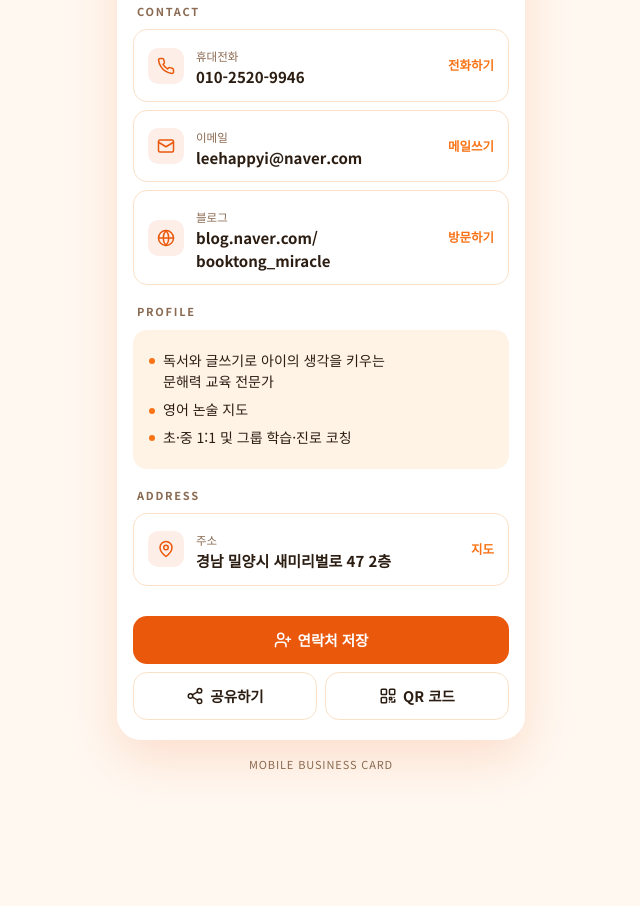
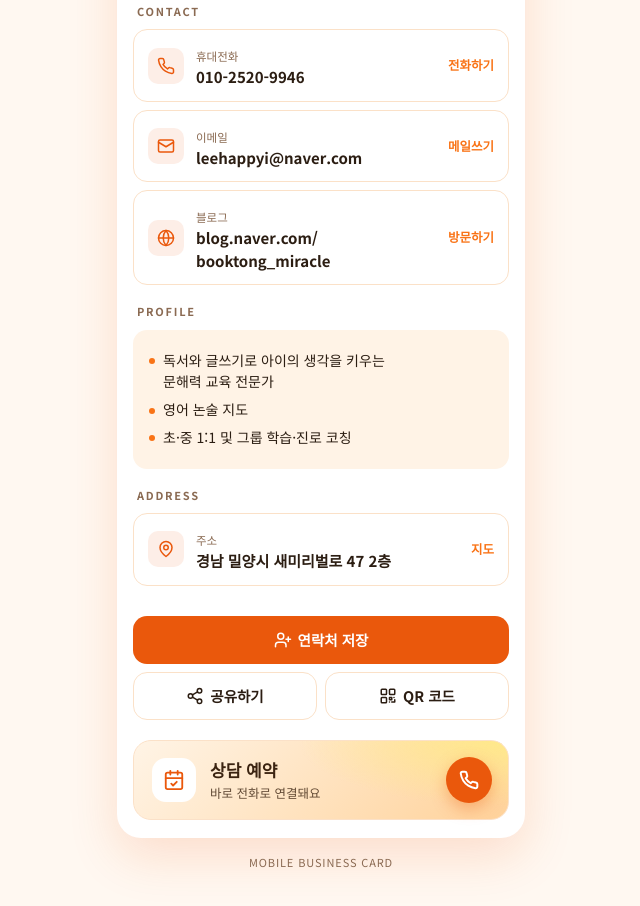
Before and after one commit to leehappyi0216-bot/namecard, a plain HTML site: page index.html in a window 1280 px wide. Shown: the part 293-1199 px from the top of the page, without its empty margins (319-959 px from the left). Before the commit the page ends 1105 px from the top, so only its background shows below. Drawn offline with nearby package versions, Linux system fonts and the light colour scheme.

Commit message:
카드 맨 아래 상담 예약 칸 추가 (전화 바로 연결)
Co-Authored-By: Claude Opus 5.5 <noreply@anthropic.com>

```diff
--- a/index.html
+++ b/index.html
@@ -141,6 +141,32 @@
   }
   .btn svg { width: 18px; height: 18px; }
   .btn.primary { background: var(--brand); color: var(--on-brand); border-color: transparent; grid-column: 1 / -1; }
+
+  /* 상담 예약 (카드 맨 아래) */
+  .booking {
+    display: flex; align-items: center; gap: 14px; text-decoration: none;
+    margin: 0 16px 18px; padding: 16px 16px 16px 18px; border-radius: 18px;
+    color: var(--hero-text);
+    background:
+      radial-gradient(80% 120% at 100% 0%, var(--hero-glow), transparent 70%),
+      linear-gradient(135deg, var(--hero-1), var(--hero-2));
+    border: 1px solid var(--line);
+    transition: transform .15s;
+  }
+  .booking:active { transform: scale(.985); }
+  .booking-ico {
+    width: 44px; height: 44px; border-radius: 14px; flex: none; display: grid; place-items: center;
+    background: #fff; color: #ea580c;
+  }
+  .booking-ico svg { width: 22px; height: 22px; }
+  .booking-main { flex: 1; min-width: 0; display: flex; flex-direction: column; }
+  .booking-title { font-size: 17px; font-weight: 800; }
+  .booking-sub { font-size: 12.5px; opacity: .8; margin-top: 2px; word-break: keep-all; }
+  .booking-go {
+    width: 46px; height: 46px; border-radius: 50%; flex: none; display: grid; place-items: center;
+    background: var(--brand); color: var(--on-brand); box-shadow: 0 6px 16px rgba(234, 88, 12, .35);
+  }
+  .booking-go svg { width: 20px; height: 20px; }
   .btn:active { transform: scale(.985); }
 
   .foot { text-align: center; font-size: 11px; color: var(--muted); margin-top: 16px; letter-spacing: .08em; }
@@ -219,6 +245,19 @@
         QR 코드
       </button>
     </div>
+
+    <a class="booking" id="bookBtn" hidden>
+      <span class="booking-ico">
+        <svg viewBox="0 0 24 24" fill="none" stroke="currentColor" stroke-width="2" stroke-linecap="round" stroke-linejoin="round"><rect x="3" y="4" width="18" height="18" rx="2"/><path d="M16 2v4M8 2v4M3 10h18M9 16l2 2 4-4"/></svg>
+      </span>
+      <span class="booking-main">
+        <span class="booking-title" id="bookTitle">상담 예약</span>
+        <span class="booking-sub" id="bookSub"></span>
+      </span>
+      <span class="booking-go" aria-hidden="true">
+        <svg viewBox="0 0 24 24" fill="none" stroke="currentColor" stroke-width="2.4" stroke-linecap="round" stroke-linejoin="round"><path d="M22 16.9v3a2 2 0 0 1-2.2 2 19.8 19.8 0 0 1-8.6-3.1 19.5 19.5 0 0 1-6-6A19.8 19.8 0 0 1 2.1 4.2 2 2 0 0 1 4.1 2h3a2 2 0 0 1 2 1.7c.1 1 .4 1.9.7 2.8a2 2 0 0 1-.5 2.1L8 9.9a16 16 0 0 0 6 6l1.3-1.3a2 2 0 0 1 2.1-.4c.9.3 1.8.6 2.8.7a2 2 0 0 1 1.7 2z"/></svg>
+      </span>
+    </a>
   </article>
   <div class="foot" id="foot">MOBILE BUSINESS CARD</div>
 </main>
@@ -263,7 +302,9 @@ const CARD = {
   sns: [
     // { label: "Instagram", handle: "@아이디", url: "https://instagram.com/아이디" },
   ],
-  booking: { label: "", url: "" },   // 예약/상담 링크 (선택)
+  booking: { label: "", url: "" },   // 온라인 예약 링크 (선택, 연락처 목록에 표시)
+  // 카드 맨 아래 상담 예약 칸: 누르면 이 번호로 바로 전화 연결 (비우면 칸 숨김)
+  consult: { title: "상담 예약", sub: "바로 전화로 연결돼요", tel: "010-2520-9946" },
   siteUrl: "",                  // 배포 후 명함 주소. 비우면 현재 페이지 주소로 QR 생성
   fileName: "lee-myunghee",     // 저장되는 .vcf 파일 이름
 };
@@ -312,6 +353,14 @@ const CARD = {
   $("addr").innerHTML = C.address ? row({ icon: "pin", label: "주소", value: C.address, href: isPh(C.address) ? "" : "https://map.naver.com/p/search/" + encodeURIComponent(C.address), act: "지도", ext: true }) : "";
   $("addrSec").hidden = !C.address;
 
+  if (C.consult && C.consult.tel && !isPh(C.consult.tel)) {
+    $("bookBtn").href = "tel:" + C.consult.tel.replace(/[^\d+]/g, "");
+    $("bookTitle").textContent = C.consult.title || "상담 예약";
+    $("bookSub").textContent = C.consult.sub || C.consult.tel;
+    $("bookBtn").setAttribute("aria-label", `${C.consult.title || "상담 예약"} 전화 ${C.consult.tel}`);
+    $("bookBtn").hidden = false;
+  }
+
   $("sns").innerHTML = (C.sns || []).map((s) => row({ icon: "link", label: s.label, value: s.handle || s.url, href: s.url, act: "보기", ext: true })).join("");
   $("snsSec").hidden = !(C.sns || []).length;
 
```
